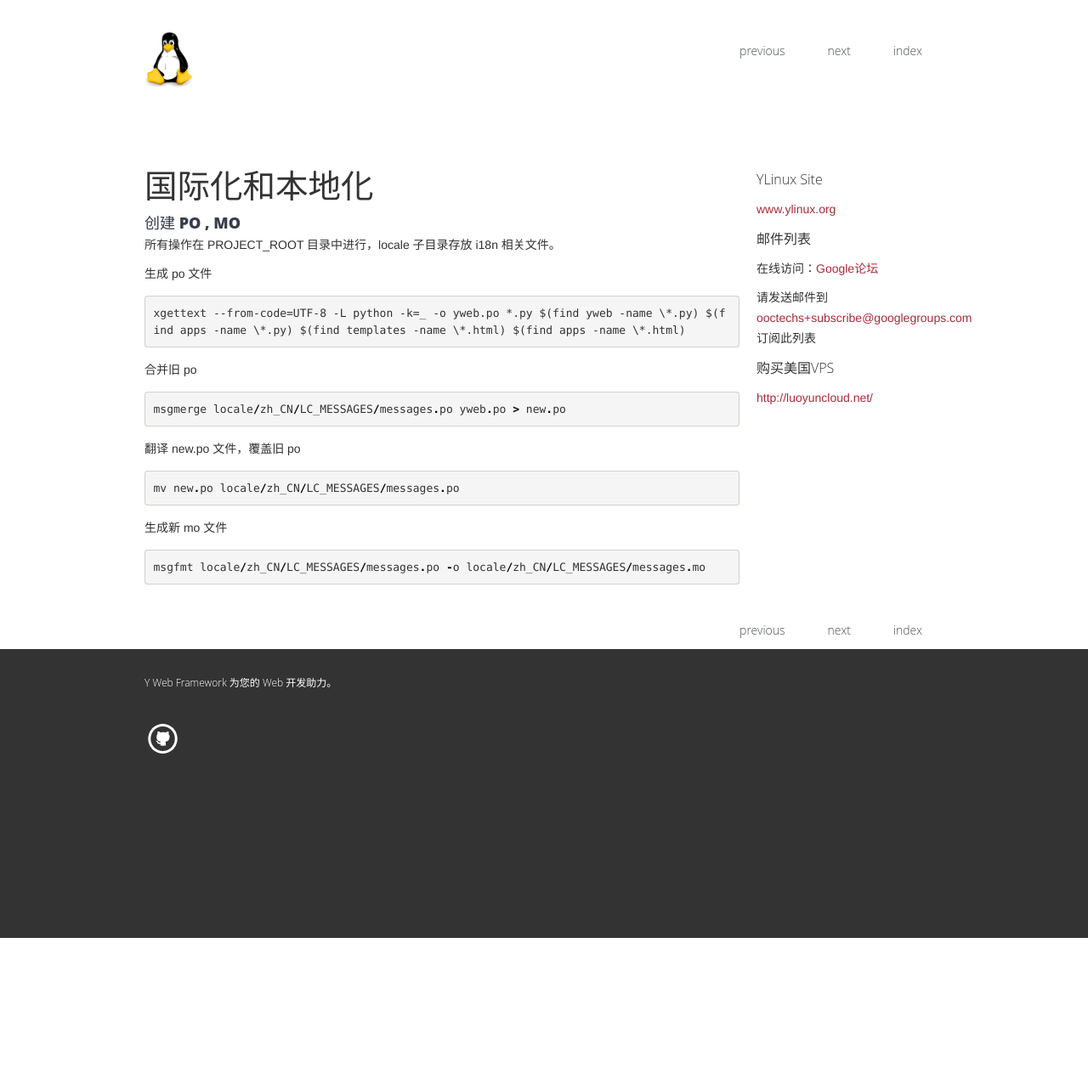
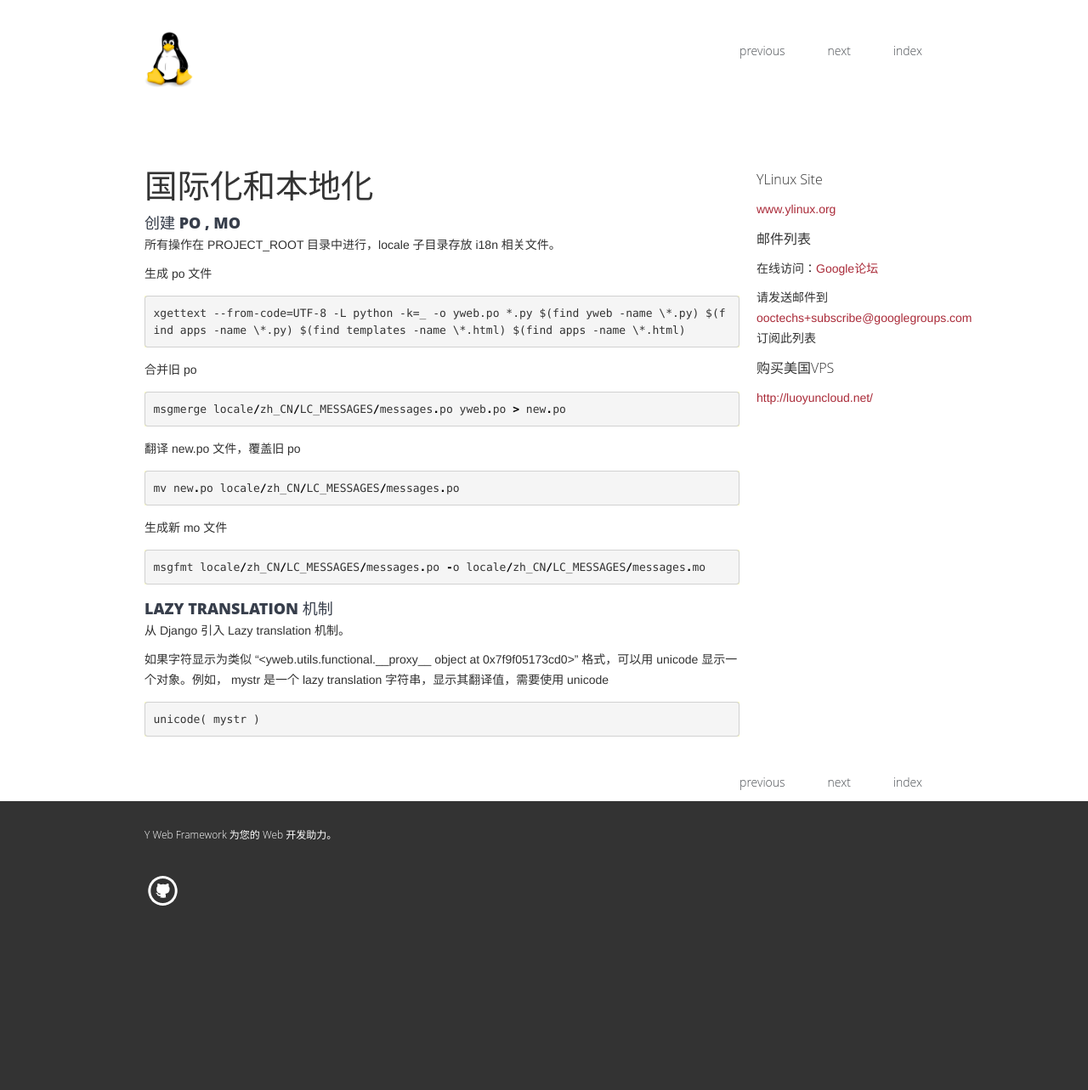
Before and after one commit to gwind/YWeb, a Sphinx documentation site: the page built from docs/source/yweb/i18n.rst, in a window 1280 px wide. Shown: the whole page at 85% size. Built offline with Sphinx 7.4.7, drawn with Linux system fonts in a browser that asks for light colours; nearby versions of some CDN libraries; library files that are not in the unit come from our copies; comment, search, counter and statistics services are not loaded; before the commit the page ends 1104 px from its top, so only the background shows below that.

Commit message:
更新 i18n 手册

```diff
--- a/docs/source/yweb/i18n.rst
+++ b/docs/source/yweb/i18n.rst
@@ -21,3 +21,13 @@
 生成新 mo 文件 ::
 
   msgfmt locale/zh_CN/LC_MESSAGES/messages.po -o locale/zh_CN/LC_MESSAGES/messages.mo
+
+
+Lazy translation 机制
+---------------------------
+
+从 Django 引入 Lazy translation 机制。
+
+如果字符显示为类似 "<yweb.utils.functional.__proxy__ object at 0x7f9f05173cd0>" 格式，可以用 unicode 显示一个对象。例如， mystr 是一个 lazy translation 字符串，显示其翻译值，需要使用 unicode ::
+
+  unicode( mystr )
```
